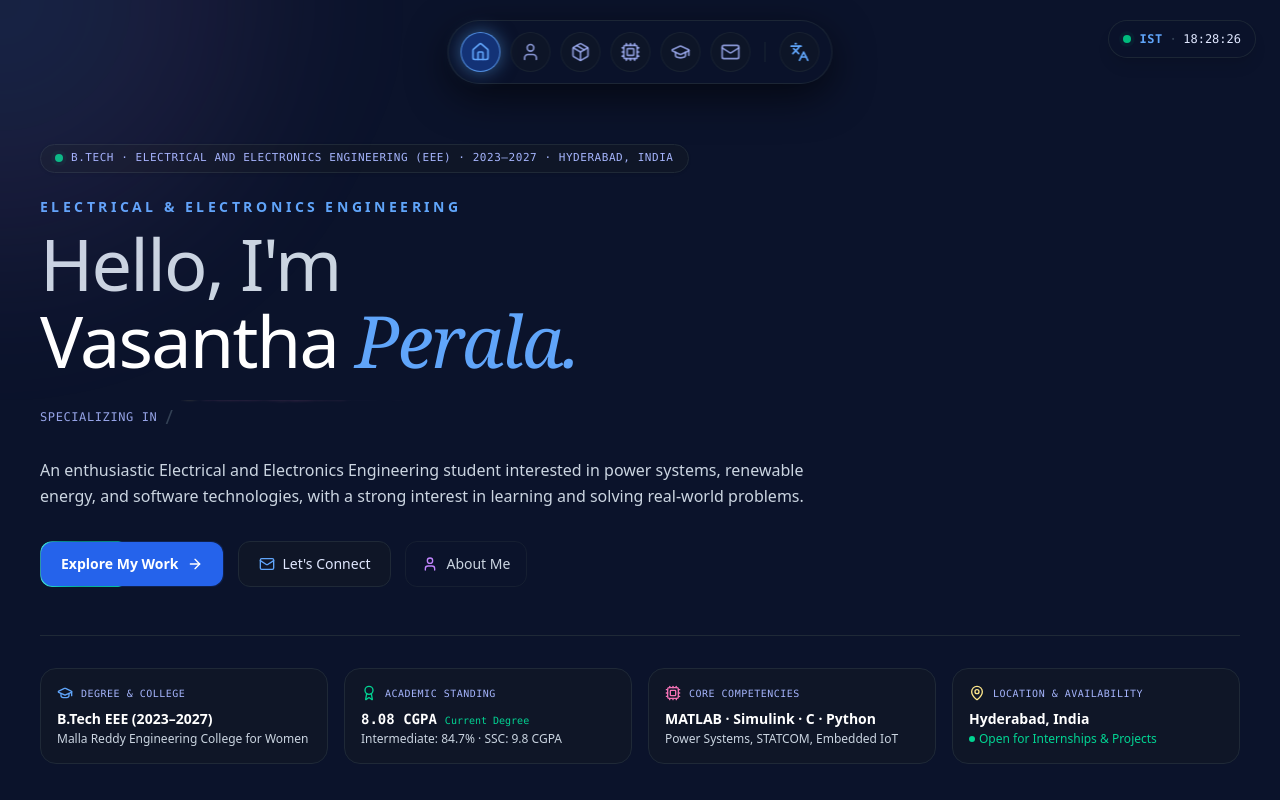
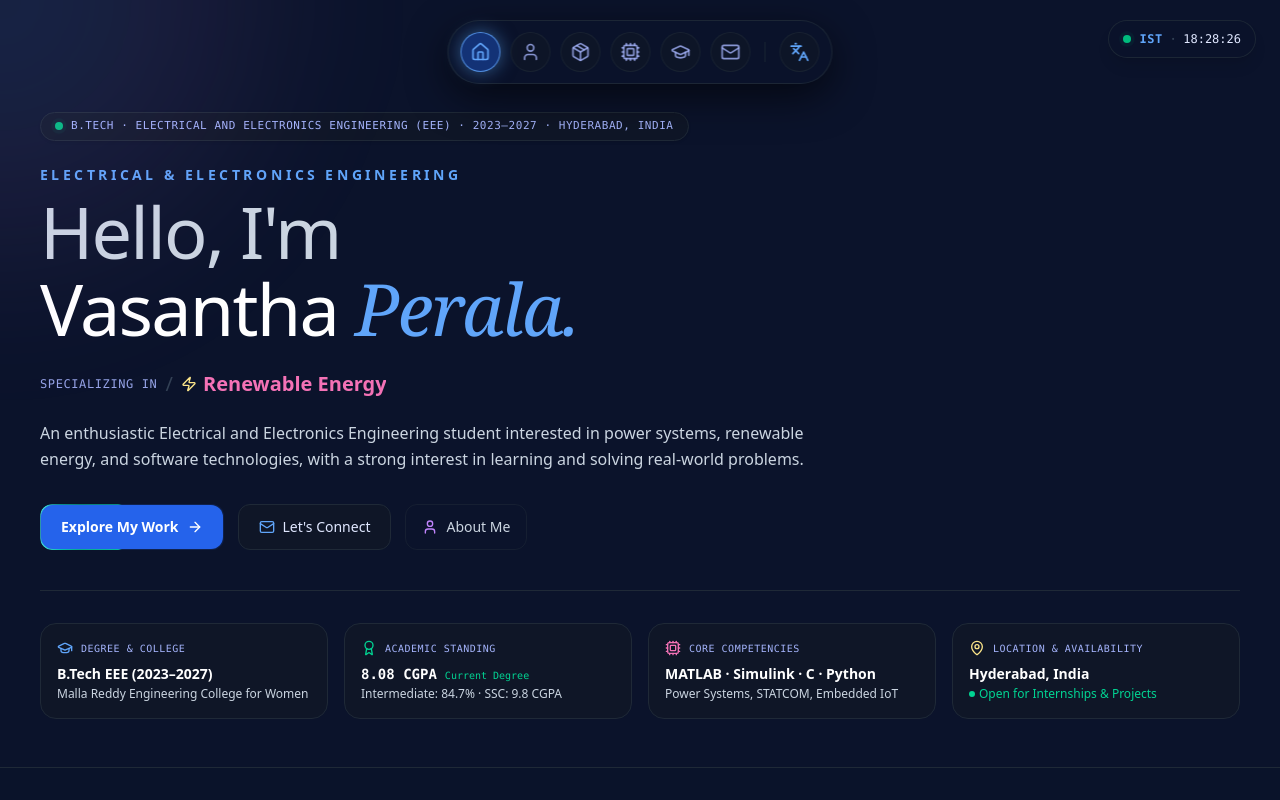
Before and after one commit to Lokesh-81/Vasantha-Portfolio, a React (Vite) app: page / in a window 1280 px wide. Built offline with nearby package versions, Linux system fonts and the light colour scheme; a web font is replaced by a local one.

Commit message:
fix: TextLoop interval normalization and hero layout responsiveness

```diff
--- a/components/core/text-loop.tsx
+++ b/components/core/text-loop.tsx
@@ -16,30 +16,22 @@ export interface TextLoopProps {
 
 const defaultVariants: Variants = {
   initial: {
-    y: 20,
-    rotateX: 90,
+    y: 12,
     opacity: 0,
-    filter: 'blur(4px)',
   },
   animate: {
     y: 0,
-    rotateX: 0,
     opacity: 1,
-    filter: 'blur(0px)',
   },
   exit: {
-    y: -20,
-    rotateX: -90,
+    y: -12,
     opacity: 0,
-    filter: 'blur(4px)',
   },
 };
 
 const defaultTransition: Transition = {
-  type: 'spring',
-  stiffness: 900,
-  damping: 80,
-  mass: 10,
+  duration: 0.35,
+  ease: 'easeInOut',
 };
 
 export function TextLoop({
@@ -53,6 +45,9 @@ export function TextLoop({
   const items = Children.toArray(children);
   const [currentIndex, setCurrentIndex] = useState(0);
 
+  // Normalize interval: if passed in seconds (e.g. 3), convert to ms (3000)
+  const normalizedInterval = interval < 100 ? interval * 1000 : interval;
+
   useEffect(() => {
     if (items.length <= 1) return;
 
@@ -62,19 +57,18 @@ export function TextLoop({
         onIndexChange?.(next);
         return next;
       });
-    }, interval);
+    }, normalizedInterval);
 
     return () => clearInterval(timer);
-  }, [items.length, interval, onIndexChange]);
+  }, [items.length, normalizedInterval, onIndexChange]);
 
   if (!items.length) return null;
 
   return (
     <span
-      className={cn('relative inline-flex overflow-hidden py-0.5', className)}
-      style={{ perspective: 1000 }}
+      className={cn('relative inline-flex items-center overflow-hidden py-0.5 min-h-[1.5em]', className)}
     >
-      <AnimatePresence mode="popLayout" initial={false}>
+      <AnimatePresence mode="wait">
         <motion.span
           key={currentIndex}
           initial="initial"
@@ -82,7 +76,7 @@ export function TextLoop({
           exit="exit"
           variants={variants}
           transition={transition}
-          className="inline-block whitespace-nowrap will-change-transform"
+          className="inline-flex items-center whitespace-nowrap will-change-transform"
         >
           {items[currentIndex]}
         </motion.span>
--- a/components/portfolio/hero.tsx
+++ b/components/portfolio/hero.tsx
@@ -7,11 +7,9 @@ import {
   User,
   Zap,
   MapPin,
-  Clock,
   Cpu,
   GraduationCap,
   Award,
-  CheckCircle2,
 } from 'lucide-react';
 import { TextEffect } from '@/components/core/text-effect';
 import { TextLoop } from '@/components/core/text-loop';
@@ -28,7 +26,7 @@ export function Hero({ onNavigate }: HeroProps) {
   const { t, language } = useLanguage();
 
   return (
-    <div id="hero" className="relative min-h-[88vh] w-full px-4 sm:px-8 pt-16 sm:pt-20 pb-12 flex flex-col justify-center">
+    <div id="hero" className="relative w-full px-4 sm:px-8 pt-8 sm:pt-12 pb-12 flex flex-col justify-start">
       {/* Background Spotlight */}
       <Spotlight
         className="bg-[radial-gradient(circle_at_center,rgba(96,165,250,0.18)_0%,rgba(192,132,252,0.12)_40%,transparent_70%)] blur-2xl pointer-events-none"
@@ -37,7 +35,7 @@ export function Hero({ onNavigate }: HeroProps) {
 
       <div className="relative z-10 mx-auto max-w-[1200px] w-full flex flex-col items-start text-left">
         {/* Academic Status Badge */}
-        <div className="inline-flex items-center gap-2 rounded-full border border-[#1F2937] bg-[#111827]/80 px-3.5 py-1.5 text-xs text-[#CBD5E1] shadow-sm backdrop-blur-md mb-5">
+        <div className="inline-flex items-center gap-2 rounded-full border border-[#1F2937] bg-[#111827]/80 px-3.5 py-1.5 text-xs text-[#CBD5E1] shadow-sm backdrop-blur-md mb-4 sm:mb-5">
           <span className="relative flex h-2 w-2">
             <span className="animate-ping absolute inline-flex h-full w-full rounded-full bg-emerald-400 opacity-75" />
             <span className="relative inline-flex rounded-full h-2 w-2 bg-emerald-500" />
@@ -70,15 +68,15 @@ export function Hero({ onNavigate }: HeroProps) {
         </div>
 
         {/* Dynamic Text Loop for genuine interests */}
-        <div className="mt-5 flex items-center gap-2 text-base sm:text-xl text-[#CBD5E1] font-light">
+        <div className="mt-4 sm:mt-5 flex flex-wrap items-center gap-2 text-base sm:text-xl text-[#CBD5E1] font-light">
           <span className="text-[#A5B4FC]/90 font-mono text-xs uppercase tracking-wider">
             Specializing in
           </span>
           <span className="text-[#334155]">/</span>
-          <div className="inline-block font-medium text-[#F472B6]">
-            <TextLoop interval={3}>
+          <div className="inline-flex items-center font-medium text-[#F472B6]">
+            <TextLoop interval={2800}>
               {profileData.interests.map((interest) => (
-                <span key={interest} className="inline-flex items-center gap-1.5">
+                <span key={interest} className="inline-flex items-center gap-1.5 font-semibold text-[#F472B6]">
                   <Zap className="h-4 w-4 text-[#FDE68A]" />
                   {interest}
                 </span>
@@ -88,12 +86,12 @@ export function Hero({ onNavigate }: HeroProps) {
         </div>
 
         {/* Hero Bio Details */}
-        <p className="mt-6 max-w-3xl text-sm sm:text-base leading-relaxed text-[#CBD5E1]">
+        <p className="mt-4 sm:mt-5 max-w-3xl text-sm sm:text-base leading-relaxed text-[#CBD5E1]">
           {profileData.heroBio}
         </p>
 
         {/* Action CTAs */}
-        <div className="mt-8 flex flex-wrap items-center gap-3.5">
+        <div className="mt-6 sm:mt-8 flex flex-wrap items-center gap-3.5">
           {/* Primary CTA with BorderTrail */}
           <div className="relative rounded-xl overflow-hidden p-[1px]">
             <BorderTrail size={80} transition={{ duration: 4, repeat: Infinity }} />
@@ -129,7 +127,7 @@ export function Hero({ onNavigate }: HeroProps) {
         </div>
 
         {/* Highlighted Engineering Details Cards */}
-        <div className="mt-12 w-full grid gap-4 sm:grid-cols-2 lg:grid-cols-4 border-t border-[#1F2937] pt-8">
+        <div className="mt-8 sm:mt-10 w-full grid gap-4 sm:grid-cols-2 lg:grid-cols-4 border-t border-[#1F2937] pt-6 sm:pt-8">
           {/* Card 1: College & Degree */}
           <div className="rounded-2xl border border-[#1F2937] bg-[#111827]/80 p-4 backdrop-blur-xl">
             <div className="flex items-center gap-2 text-[#60A5FA] mb-2">
```
